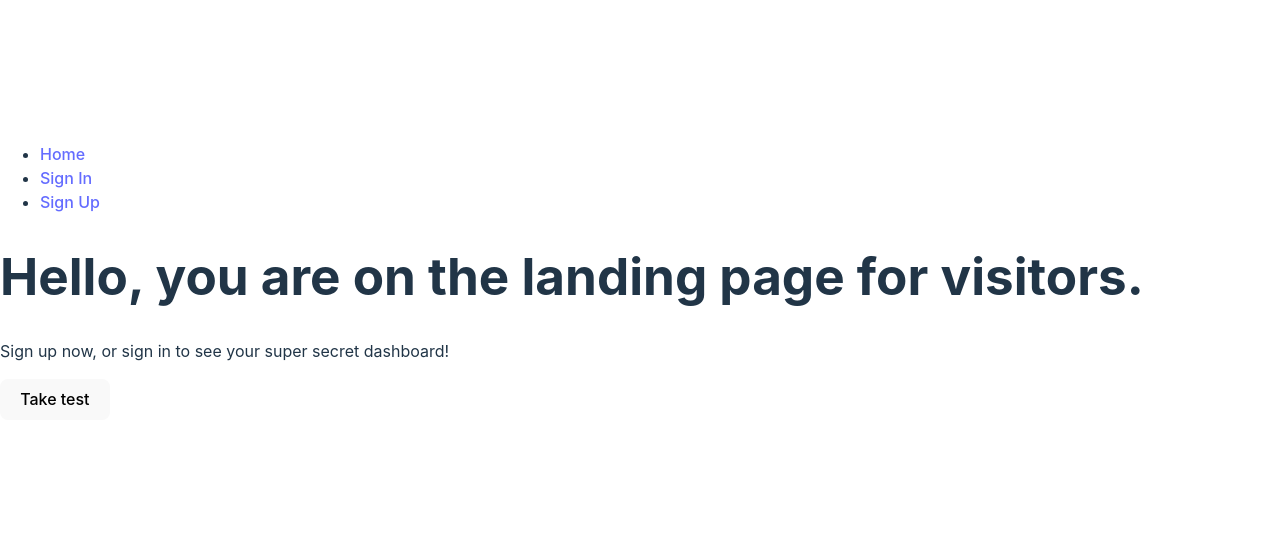
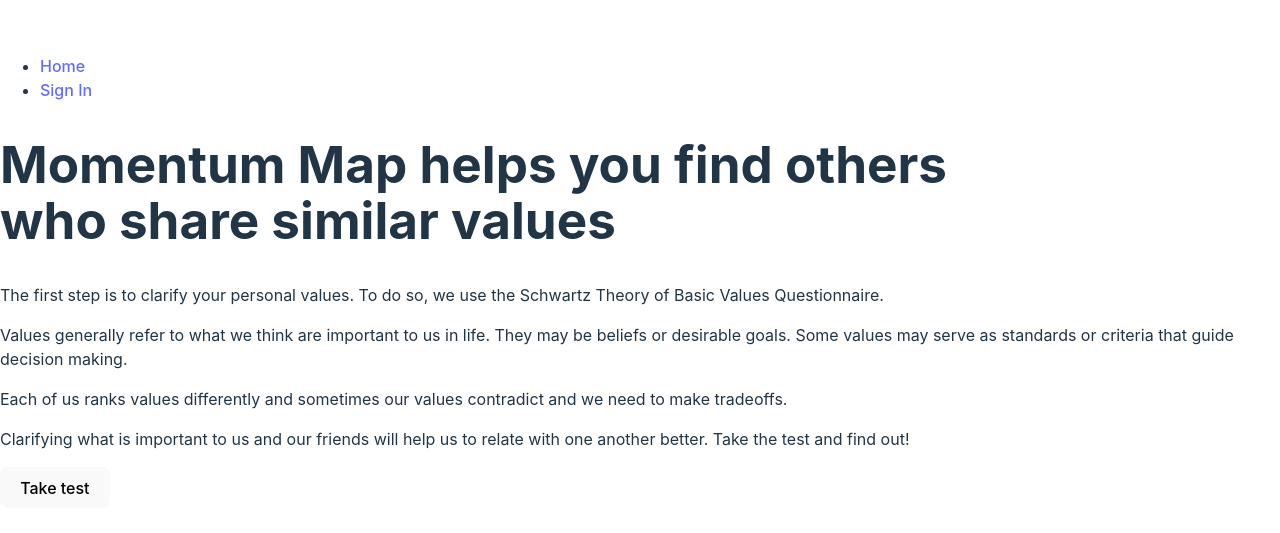
Before and after one commit to zwleileen/momentum-map, a React (Vite) app: page / in a window 1280 px wide. Shown: the part 127-660 px from the top of the page. Built offline with nearby package versions, Linux system fonts and the light colour scheme.

Commit message:
edited the landing page

```diff
--- a/src/components/Landing/Landing.jsx
+++ b/src/components/Landing/Landing.jsx
@@ -6,8 +6,11 @@ const Landing = () => {
 
   return (
     <main>
-      <h1>Hello, you are on the landing page for visitors.</h1>
-      <p>Sign up now, or sign in to see your super secret dashboard!</p>
+      <h1>Momentum Map helps you find others <br/>who share similar values</h1>
+      <p>The first step is to clarify your personal values. To do so, we use the Schwartz Theory of Basic Values Questionnaire.</p>
+      <p>Values generally refer to what we think are important to us in life. They may be beliefs or desirable goals. Some values may serve as standards or criteria that guide decision making.</p>
+      <p>Each of us ranks values differently and sometimes our values contradict and we need to make tradeoffs.</p>
+      <p>Clarifying what is important to us and our friends will help us to relate with one another better. Take the test and find out!</p>
       <button onClick={() => navigate(`/values/new`)}>Take test</button>
       </main>
   );
--- a/src/components/NavBar/NavBar.jsx
+++ b/src/components/NavBar/NavBar.jsx
@@ -23,7 +23,7 @@ const NavBar = () => {
         <ul>
           <li><Link to='/'>Home</Link></li>
           <li><Link to='/sign-in'>Sign In</Link></li>
-          <li><Link to='/sign-up'>Sign Up</Link></li>
+          {/* <li><Link to='/sign-up'>Sign Up</Link></li> */}
         </ul>
       )}
     </nav>
--- a/src/components/ValuesForm/ValuesForm.jsx
+++ b/src/components/ValuesForm/ValuesForm.jsx
@@ -80,8 +80,8 @@ const ValuesForm = (props) => {
 
     return (
     <form onSubmit={handleSubmit}>
-        <h1>Let's find out how these values matter to you!</h1>
-        <p>This questionnaire is taken from Schwartz Theory of Basic Values. Please respond to all the questions below by rating each of them 1 to 5, 5 being most like you and 1 being least like you.</p>
+        <h1>Clarifying your values</h1>
+        <p>This questionnaire consists of 21 questions taken from the Schwartz Theory of Basic Values. Please respond to all the questions below by rating each of them 1 to 5, 5 being most like you and 1 being least like you.</p>
         {valuesQuestions.map(({ id, label }) => (
         <div key={id} style={{marginBottom:"15px"}}>
             <label htmlFor={id} style={{ display: "block", fontWeight: "bold" }}>{label}</label>
```
